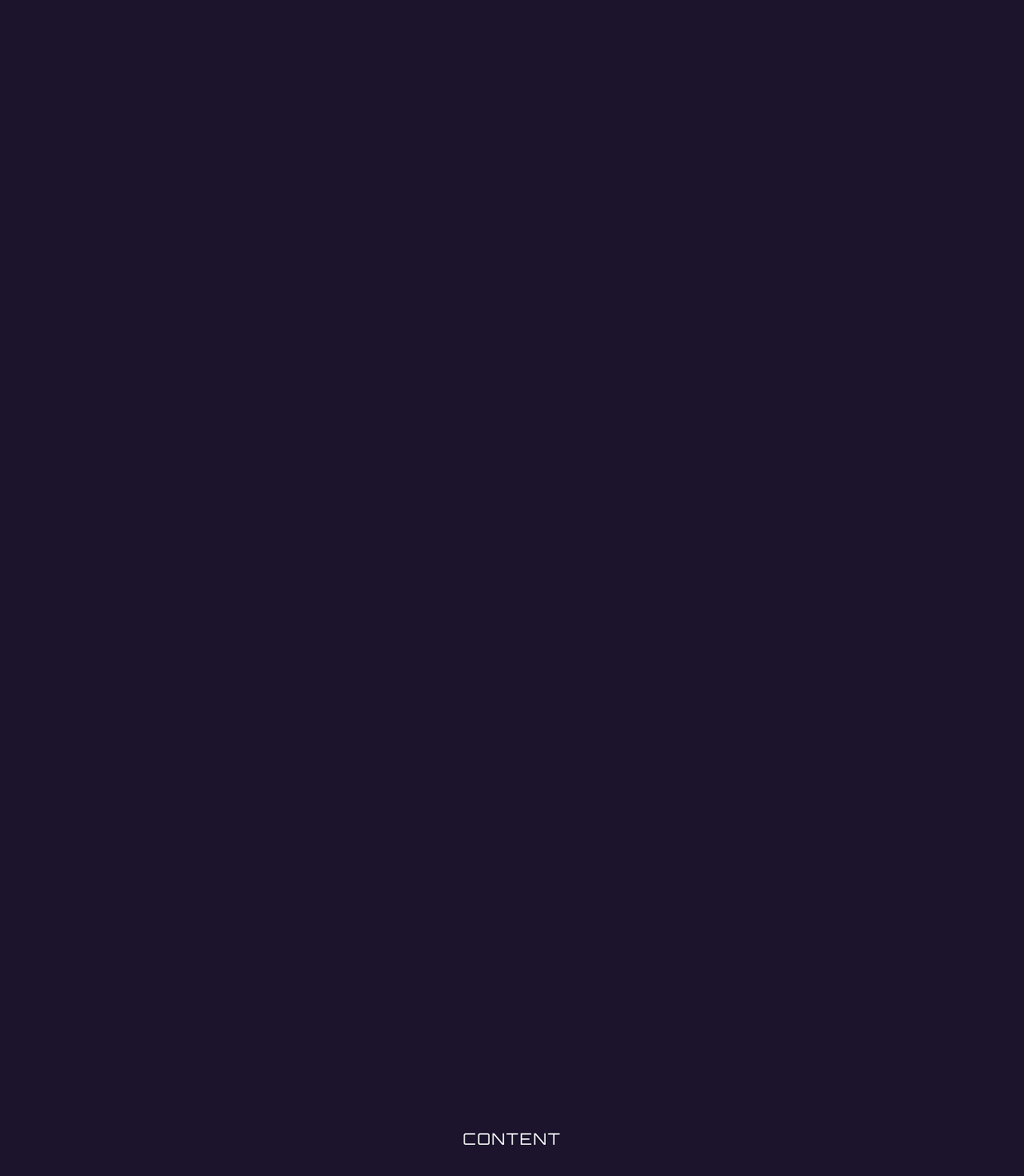
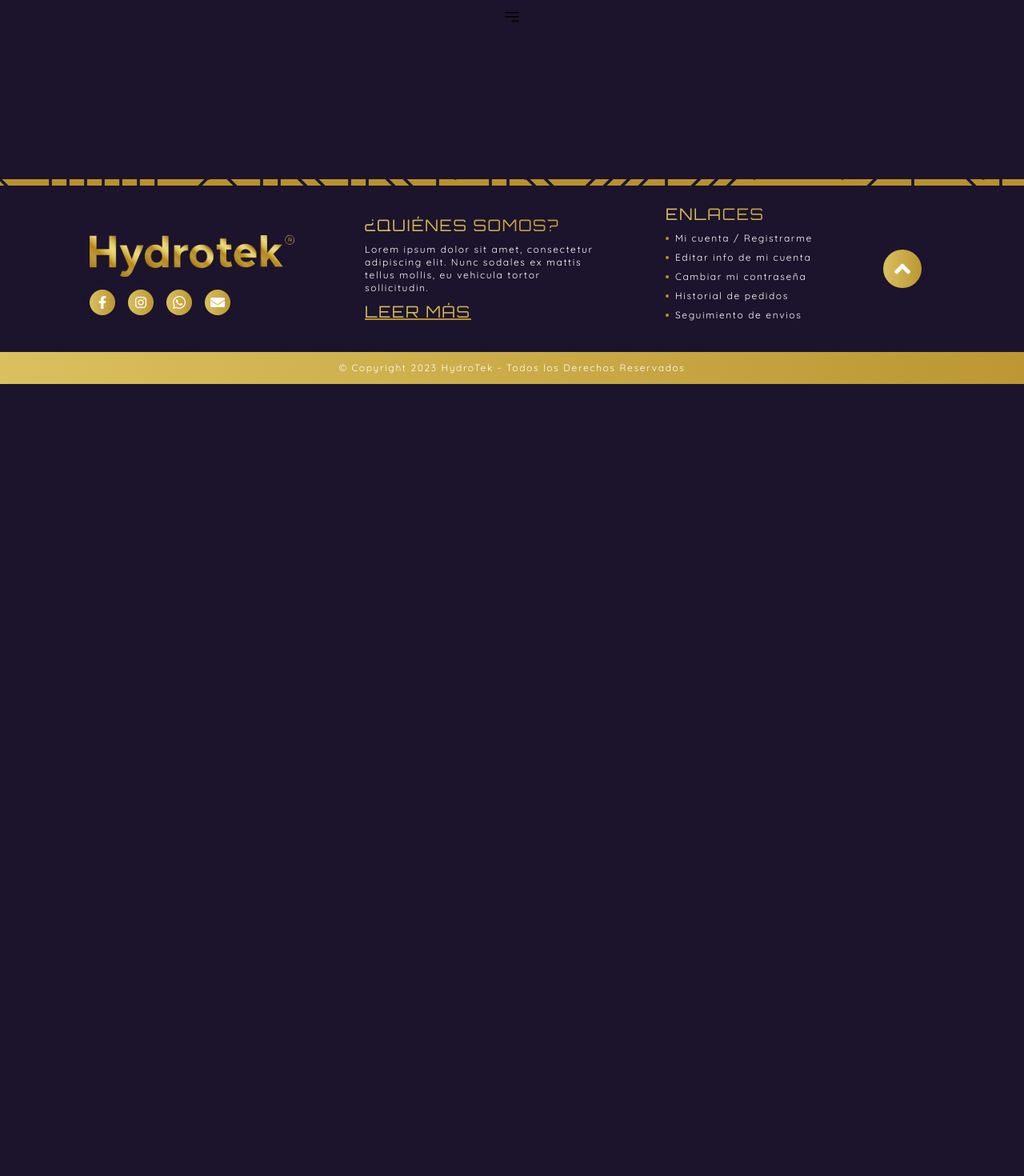
Before and after one commit to ramirofazio/hydrotek-frontend, a React (Vite) app: page / in a window 1280 px wide. Shown: the part 304-1774 px from the top of the page at 80% size. After the commit the page ends 800 px from the top, so only its background shows below. Built offline with nearby package versions, Linux system fonts and the light colour scheme.

Commit message:
ModalNav boilerplate & npm i headless

```diff
--- a/package.json
+++ b/package.json
@@ -10,6 +10,7 @@
     "preview": "vite preview"
   },
   "dependencies": {
+    "@headlessui/react": "^1.7.17",
     "@heroicons/react": "^2.0.18",
     "@reduxjs/toolkit": "^1.9.5",
     "axios": "^1.4.0",
--- a/src/components/Navbar.jsx
+++ b/src/components/Navbar.jsx
@@ -4,7 +4,7 @@ import userProfile from "../assets/userProfile.png";
 import shoppingCart from "../assets/shoppingCart.png";
 import arrowDown from "../assets/arrowDown.png";
 
-const links = [
+export const links = [
   { name: "PRODUCTOS", path: "/products" },
   { name: "CATEGORIAS", path: "/products/category" },
   { name: "BLOG", path: "/blog" },
--- a/src/pages/landing/Landing.jsx
+++ b/src/pages/landing/Landing.jsx
@@ -1,10 +1,10 @@
-
+import { ModalNav } from "../../components/ModalNav";
 
 export default function Landing() {
   return (
     <div className="outletPrimaryContainer">
-      <section className="flex h-[400vh] w-full items-center justify-center">
-        <h1>CONTENT</h1>
+      <section className="flex h-[50vh] w-full items-center justify-center">
+        <ModalNav/>
       </section>
     </div>
   );
```
Also changed, not shown: 1 other file (tests, documents, lock files or other folders).
